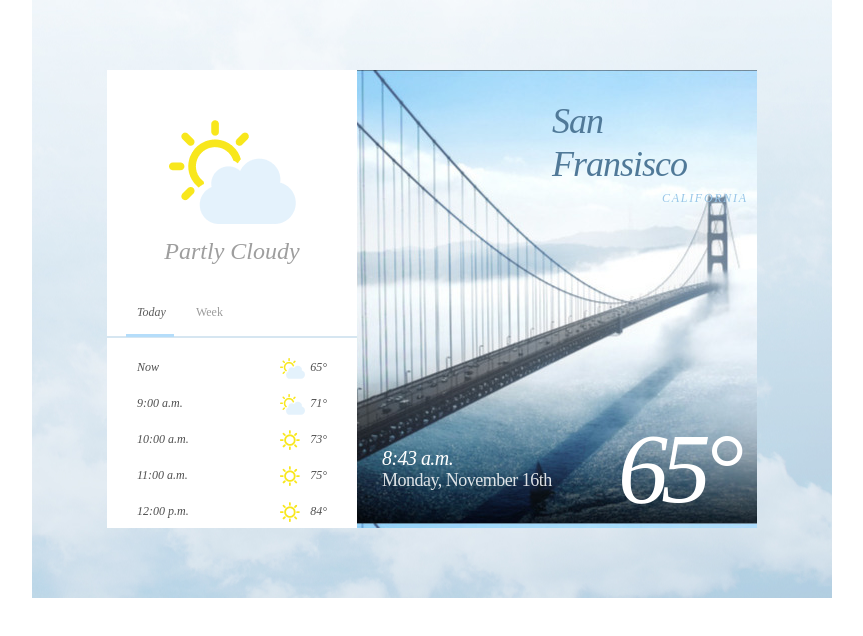
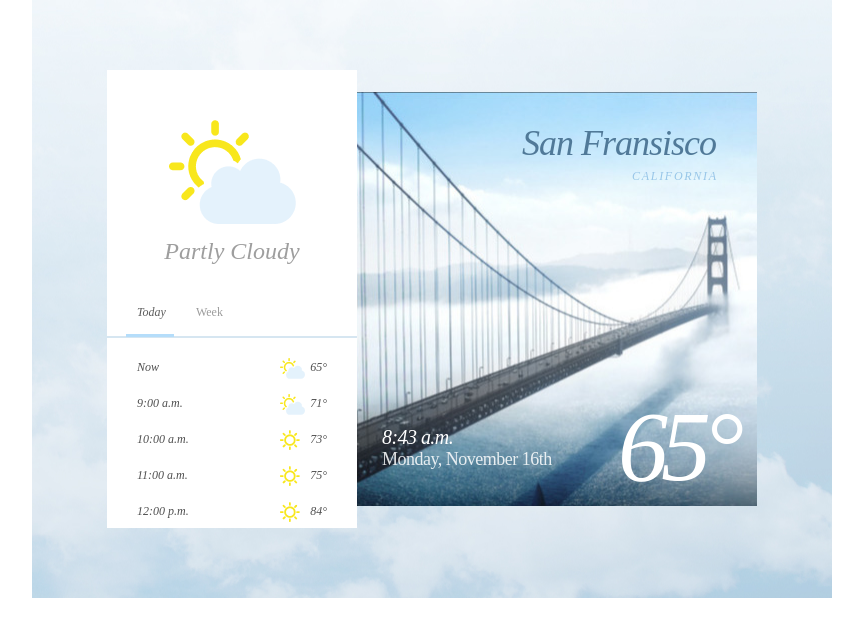
Before and after one commit to FrontJedi/weather-card, a plain HTML site: page index.html in a window 1280 px wide. Shown: the whole page, without its empty margins (208-1071 px from the left). Drawn offline with Linux system fonts and the light colour scheme; a web font is replaced by a local one.

Commit message:
fixid name-city

```diff
--- a/assets/src/index.scss
+++ b/assets/src/index.scss
@@ -125,6 +125,9 @@
                         }
                     }
                 }
+                .qw {
+                    padding-bottom: 30px;
+                }
             }
         }
     }
@@ -138,7 +141,7 @@
         }
 
         &__name {
-            @include mtl-position(0, 170px);
+            @include mtl-position(0, 140px);
             padding-top: 30px;
 
             .name-city {
@@ -164,6 +167,7 @@
                     line-height: 2;
                     letter-spacing: 1.71429px;
                     color: #98c6e8;
+                    text-transform: uppercase;
                 }
             }
         }
--- a/index.html
+++ b/index.html
@@ -13,6 +13,8 @@
 
 <body>
     <div class="section">
+
+        <!-- LEFT SIDE -->
         <div class="container-table">
 
             <div class="container-table__widget">
@@ -108,7 +110,7 @@
                         </div>
                     </li>
 
-                    <li class="weather">
+                    <li class="weather qw">
                         <div class="weather-title">
                             <h4>
                                 12:00 p.m.
@@ -134,10 +136,11 @@
 
         </div>
         <!-- /.container-table -->
+        <!-- / LEFT SIDE -->
 
 
 
-
+        <!-- RIGHT SIDE -->
         <div class="container-widget">
             <div class="container-widget__bg-img">
 
@@ -179,10 +182,9 @@
                 <!-- /.container-widget__info -->
 
             </div>
-
-
         </div>
         <!-- /.container-widget -->
+        <!-- / RIGHT SIDE -->
 
 
     </div>
```
Also changed, not shown: assets/public/index.css.
